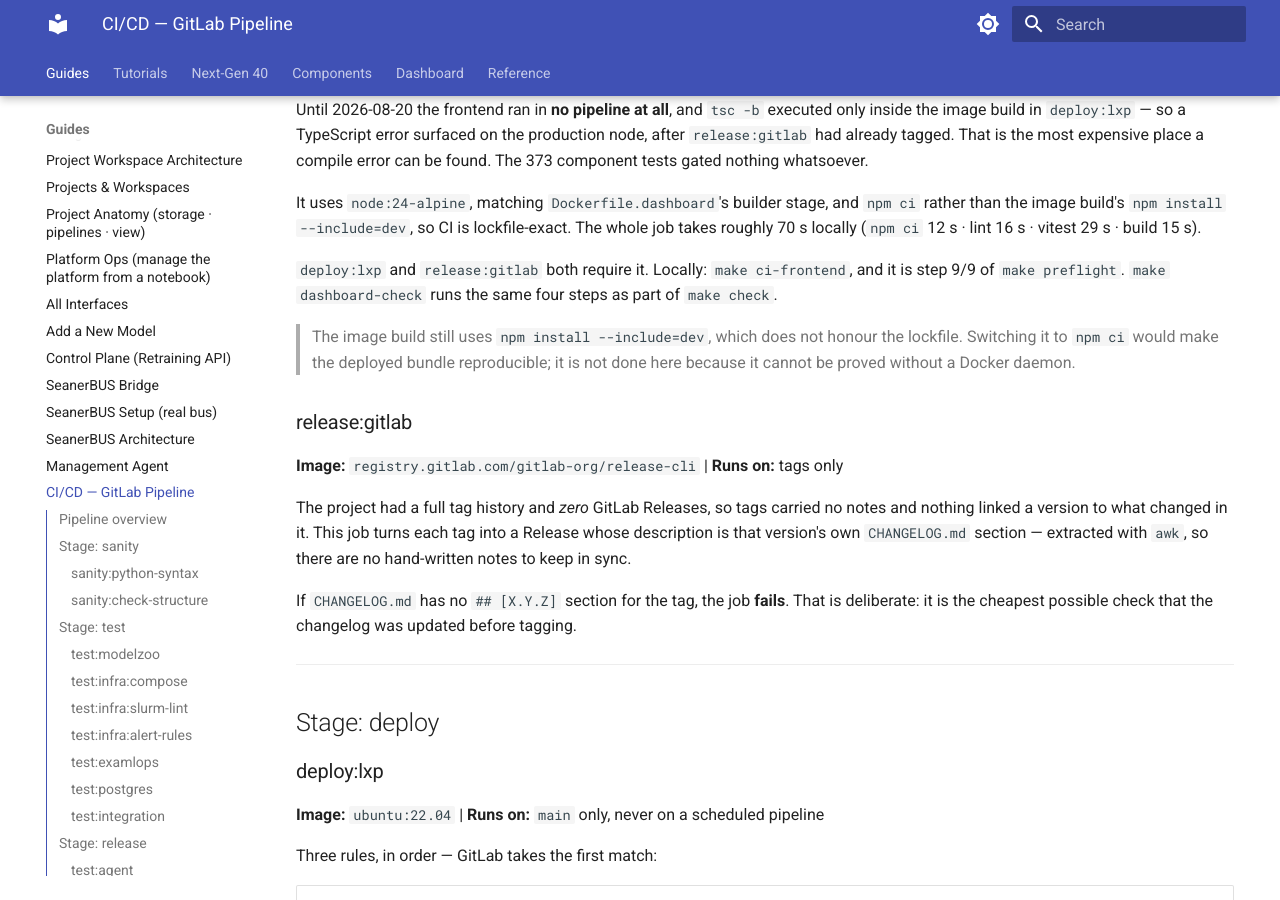
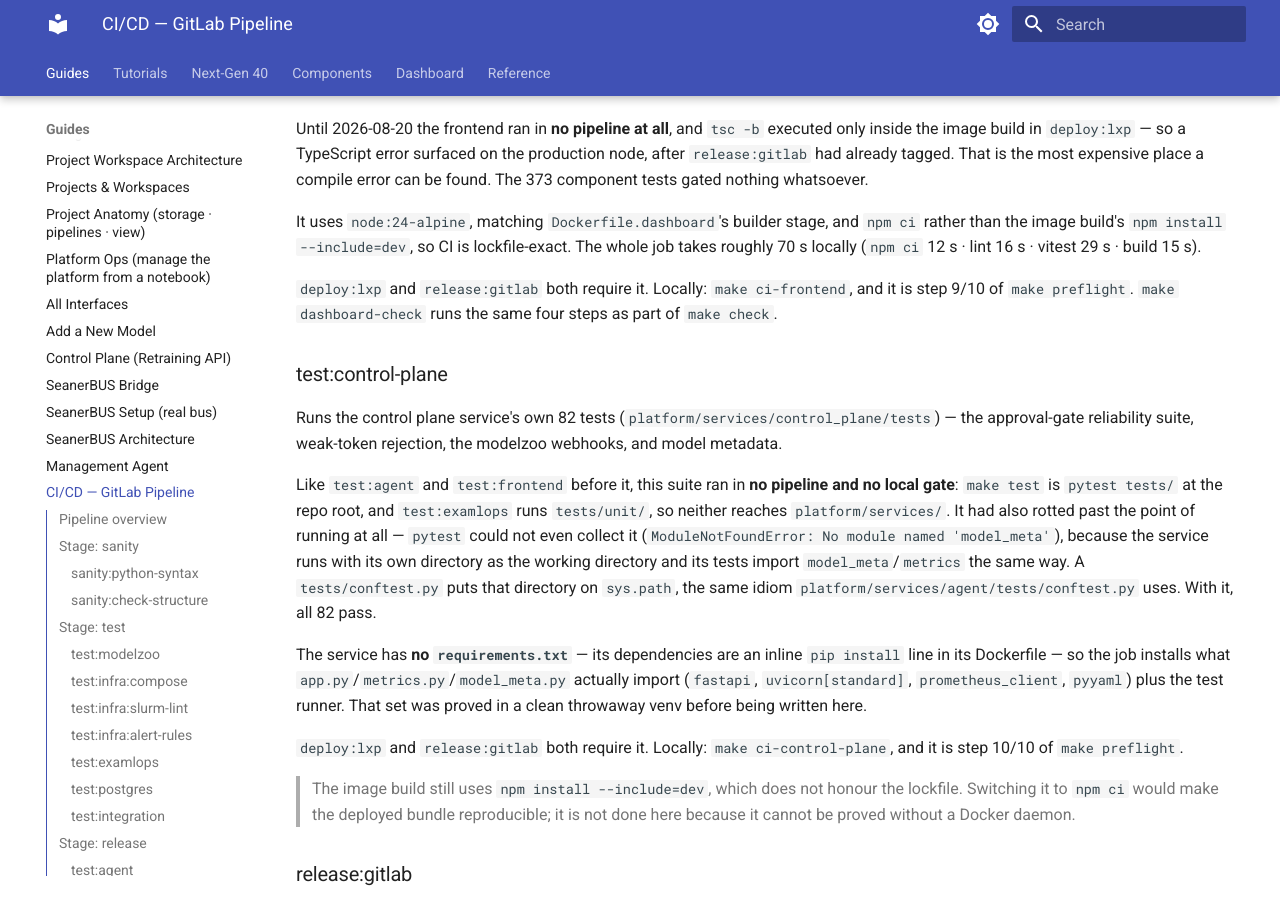
Before and after one commit to MSKazemi/ExaMLOps, an MkDocs documentation site: the page built from docs/guides/cicd.md, in a window 1280 px wide and 900 px high, scrolled down 5487 px. Built offline with MkDocs 1.6.1 and Material for MkDocs 9.7.7, drawn with Linux system fonts in a browser that asks for light colours; some of the changed text lies outside the part shown.

Commit message:
ci: run the control plane's own 82 tests — they gated nothing and no longer collected
Third time asking "which suites does no job's exit code depend on?", third suite found.
`make test` is `pytest tests/` at the repo root and `test:examlops` runs `tests/unit/`,
so neither reaches `platform/services/`. The control plane's own tests -- the approval-gate
reliability suite, weak-token rejection (the Phase-0 fix that makes a placeholder
CONTROL_PLANE_TOKEN fail closed), the modelzoo webhooks, model metadata -- ran nowhere.

They had also rotted past the point of running at all:

    ERROR collecting platform/services/control_plane/tests/test_model_meta.py
    ModuleNotFoundError: No module named 'model_meta'

The service runs with its own directory as the working directory, so `app.py` imports
`model_meta` and `metrics` as top-level modules and its tests do the same. A
`tests/conftest.py` puts that directory on sys.path -- the idiom
`platform/services/agent/tests/conftest.py` already uses. All 82 then pass.

New `test:control-plane` job on both remotes, required by `deploy:lxp` and
`release:gitlab`, mirrored as `make ci-control-plane` and step 10/10 of `make preflight`.
The service has no requirements.txt (its deps are an inline pip line in its Dockerfile),
so the job installs what app.py/metrics.py/model_meta.py actually import -- a set proved
in a clean throwaway venv before being written into either CI file: 82 passed.

That closes the sweep: every test directory in the repo is now reached by some gate.

Gate: lint + mypy clean, 2196 passed / 14 skipped, dashboard backend 453 passed /
1 skipped, frontend 79 files / 373 tests, build ok. `make ci-control-plane` exits 0.

````diff
--- a/docs/guides/cicd.md
+++ b/docs/guides/cicd.md
@@ -21,7 +21,8 @@ sanity:check-structure ─┼─► test:modelzoo          ─┐
                             test:postgres           │                              └► post-deploy:lxp:retrain-push-models
                             test:integration         │
                             test:agent               │
-                            test:frontend           ─┘
+                            test:frontend            │
+                            test:control-plane      ─┘
 ```
 
 | Stage | Runs on | Purpose |
@@ -216,7 +217,28 @@ than the image build's `npm install --include=dev`, so CI is lockfile-exact. The
 roughly 70 s locally (`npm ci` 12 s · lint 16 s · vitest 29 s · build 15 s).
 
 `deploy:lxp` and `release:gitlab` both require it. Locally: `make ci-frontend`, and it is step
-9/9 of `make preflight`. `make dashboard-check` runs the same four steps as part of `make check`.
+9/10 of `make preflight`. `make dashboard-check` runs the same four steps as part of `make check`.
+
+### test:control-plane
+
+Runs the control plane service's own 82 tests (`platform/services/control_plane/tests`) — the
+approval-gate reliability suite, weak-token rejection, the modelzoo webhooks, and model metadata.
+
+Like `test:agent` and `test:frontend` before it, this suite ran in **no pipeline and no local
+gate**: `make test` is `pytest tests/` at the repo root, and `test:examlops` runs `tests/unit/`,
+so neither reaches `platform/services/`. It had also rotted past the point of running at all —
+`pytest` could not even collect it (`ModuleNotFoundError: No module named 'model_meta'`), because
+the service runs with its own directory as the working directory and its tests import
+`model_meta`/`metrics` the same way. A `tests/conftest.py` puts that directory on `sys.path`, the
+same idiom `platform/services/agent/tests/conftest.py` uses. With it, all 82 pass.
+
+The service has **no `requirements.txt`** — its dependencies are an inline `pip install` line in
+its Dockerfile — so the job installs what `app.py`/`metrics.py`/`model_meta.py` actually import
+(`fastapi`, `uvicorn[standard]`, `prometheus_client`, `pyyaml`) plus the test runner. That set was
+proved in a clean throwaway venv before being written here.
+
+`deploy:lxp` and `release:gitlab` both require it. Locally: `make ci-control-plane`, and it is
+step 10/10 of `make preflight`.
 
 > The image build still uses `npm install --include=dev`, which does not honour the lockfile.
 > Switching it to `npm ci` would make the deployed bundle reproducible; it is not done here
````
Also changed, not shown: other parts of docs/guides/cicd.md (+1 -1 lines), .gitlab-ci.yml (+39 -0 lines), CHANGELOG.md (+14 -0 lines), 3 other files.
